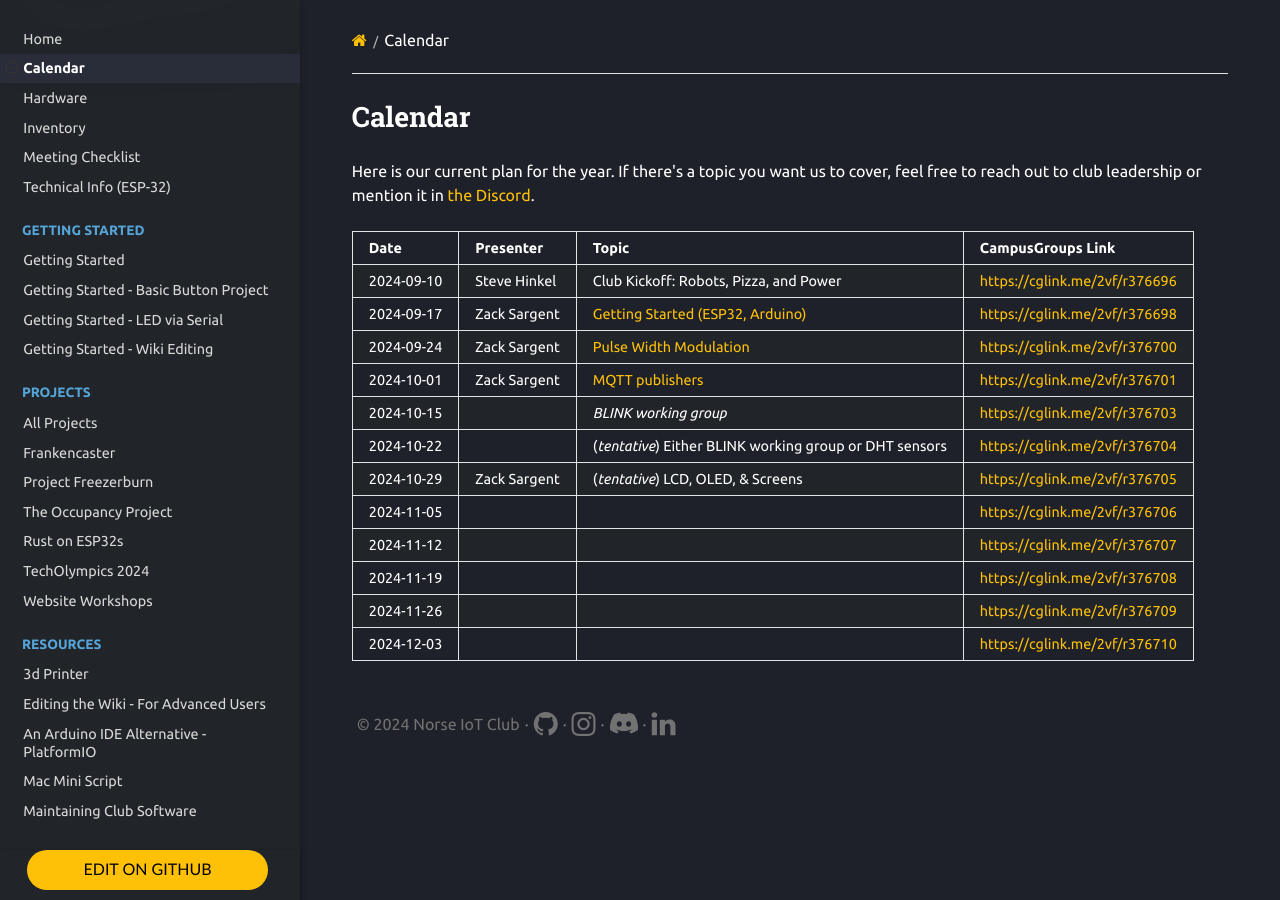
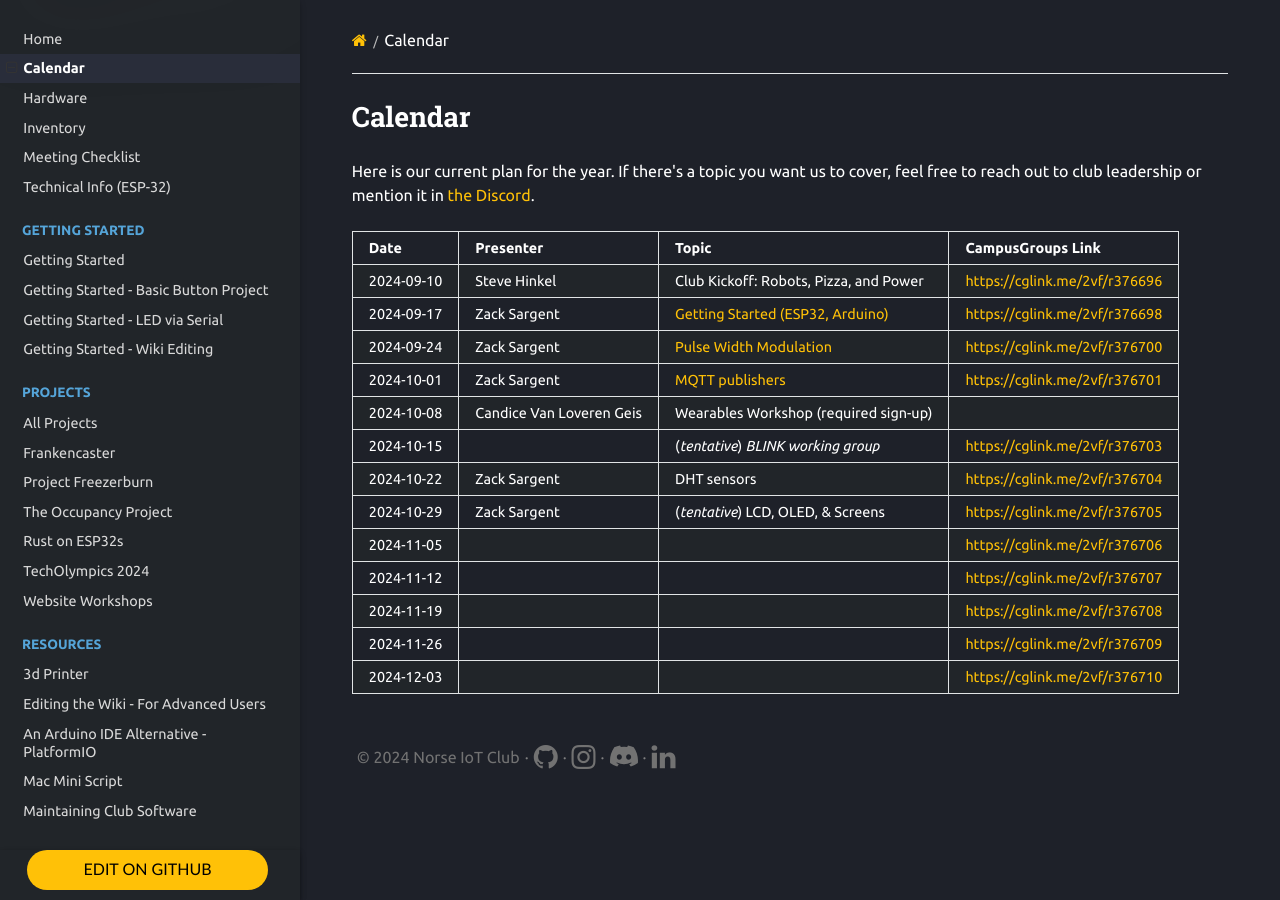
Before and after one commit to Norse-IoT/Wiki, an MkDocs documentation site: the page built from docs/calendar.md, in a window 1280 px wide. Built offline with MkDocs 1.6.1, drawn with Linux system fonts in a browser that asks for light colours; nearby versions of some CDN libraries.

Commit message:
Update calendar.md

```diff
--- a/docs/calendar.md
+++ b/docs/calendar.md
@@ -8,8 +8,9 @@ Here is our current plan for the year. If there's a topic you want us to cover,
 | 2024-09-17 | Zack Sargent  | [Getting Started (ESP32, Arduino)](https://wiki.norseiot.club/getting-started/)       | <https://cglink.me/2vf/r376698> |
 | 2024-09-24 | Zack Sargent  | [Pulse Width Modulation](https://github.com/Norse-IoT/lesson-pwm) | <https://cglink.me/2vf/r376700> |
 | 2024-10-01 | Zack Sargent  | [MQTT publishers](https://github.com/Norse-IoT/lesson-mqtt) | <https://cglink.me/2vf/r376701> |
-| 2024-10-15 |               | *BLINK working group*                  | <https://cglink.me/2vf/r376703> |
-| 2024-10-22 |               | (*tentative*) Either BLINK working group or DHT sensors  | <https://cglink.me/2vf/r376704> |
+| 2024-10-08 | Candice Van Loveren Geis | Wearables Workshop (required sign-up) |  |
+| 2024-10-15 |               | (_tentative_) *BLINK working group*    | <https://cglink.me/2vf/r376703> |
+| 2024-10-22 | Zack Sargent  |  DHT sensors                           | <https://cglink.me/2vf/r376704> |
 | 2024-10-29 | Zack Sargent  | (*tentative*) LCD, OLED, & Screens     | <https://cglink.me/2vf/r376705> |
 | 2024-11-05 |               |                                        | <https://cglink.me/2vf/r376706> |
 | 2024-11-12 |               |                                        | <https://cglink.me/2vf/r376707> |
```
